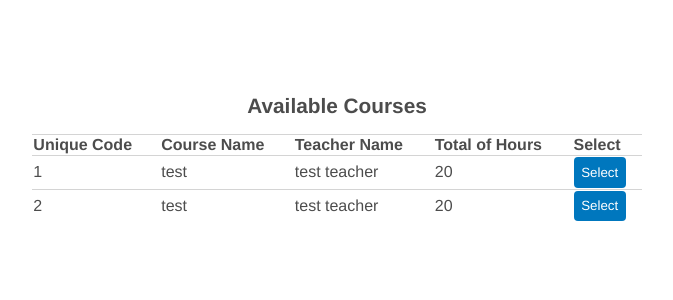
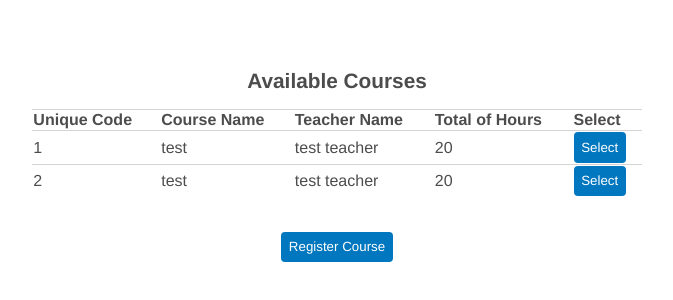
Before and after one commit to VinceXIV/xxxiv, a Vue app: page / in a window 1280 px wide. Shown: the part 242-542 px from the top of the page, without its empty margins (303-976 px from the left). Built offline with nearby package versions, Linux system fonts and the light colour scheme.

Commit message:
Start working on how crud functionality for courses

```diff
--- a/src/App.vue
+++ b/src/App.vue
@@ -1,7 +1,7 @@
 <template>
-    <MainPage v-if="page == 'Main'" :courses="courses"/>
+    <MainPage v-if="page == 'Main'" :courses="courses" :updateCourses="updateCourses"/>
     <LoginPage v-else-if="page == 'Login'" />
-    <RegisterPage v-else-if="page == 'Register'" :courses="courses"/>
+    <RegisterPage v-else-if="page == 'Register'" :courses="courses" :updateCourses="updateCourses"/>
     <PageNotFound v-else />
 </template>
 
@@ -42,6 +42,24 @@ export default({
         return window.addEventListener('popstate', () => {
             this.currentRoute = window.location.pathname
         })
+    },
+
+    methods: {
+        updateCourses: function(targetCourse, method){
+            if(method === 'add'){
+                this.courses.push(targetCourse)
+            }else if (method === 'remove'){
+                this.courses = this.courses.filter(course => course.id !== targetCourse.id)
+            }else if (method === 'update'){
+                this.courses = this.courses.map(course => {
+                    if(course.id === targetCourse.id){
+                        return targetCourse
+                    }else {
+                        return course
+                    }
+                })
+            }
+        }
     }
 })
 </script>
--- a/src/components/CourseForm.vue
+++ b/src/components/CourseForm.vue
@@ -1,5 +1,5 @@
 <template>
-    <form>
+    <form @submit="handleCourseSubmit">
         <div class="form-item">
             <label for="course-name">Course name</label>
             <input name="course-name" placeholder="Enter course name"/>
@@ -21,7 +21,17 @@
 
 <script>
 export default({
-    name: 'CourseForm'
+    name: 'CourseForm',
+
+    props: {
+        updateCourses: Function
+    },
+
+    methods: {
+        handleCourseSubmit: function(e){
+            e.preventDefault()
+        }
+    }
 })
 </script>
 
--- a/src/components/CourseTable.vue
+++ b/src/components/CourseTable.vue
@@ -29,7 +29,8 @@ export default ({
     name: 'CourseTable',
 
     props: {
-        courses: Array
+        courses: Array,
+        updateCourses: Function
     }
 })
 </script>
--- a/src/pages/MainPage.vue
+++ b/src/pages/MainPage.vue
@@ -1,7 +1,8 @@
 <template>
     <div class="page main-page">
         <div class="container">
-            <CourseTable :courses="courses" />
+            <CourseTable :courses="courses" :updateCourses="updateCourses"/>
+            <button class="btn" @click="goToPage('register')">Register Course</button>
         </div>
     </div>
 </template>
@@ -17,7 +18,14 @@ export default({
     },
 
     props: {
-        courses: Array
+        courses: Array,
+        updateCourses: Function
+    },
+
+    methods: {
+        goToPage: function(newPage){
+            window.location.href = `/${newPage}`
+        }
     }
 })
 </script>
--- a/src/pages/RegisterPage.vue
+++ b/src/pages/RegisterPage.vue
@@ -2,8 +2,9 @@
     <div class="page register-page">
         <div class="container">
             <h1 class="title">Register Course</h1>
-            <CourseForm />
-            <CourseTable :courses="courses"/>
+            <CourseForm :updateCourses="updateCourses" />
+            <CourseTable :courses="courses" :updateCourses="updateCourses"/>
+            <button class="btn" @click="goToPage('home')">See More Courses</button>
         </div>
     </div>
 </template>
@@ -21,11 +22,20 @@ export default({
     },
 
     props: {
-        courses: Array
+        courses: Array,
+        updateCourses: Function
+    },
+
+    methods: {
+        goToPage: function(newPage){
+            window.location.href = `/${newPage}`
+        }
     }
 })
 </script>
 
 <style scoped>
-
+.register-page .btn {
+    justify-self: left;
+}
 </style>
```
